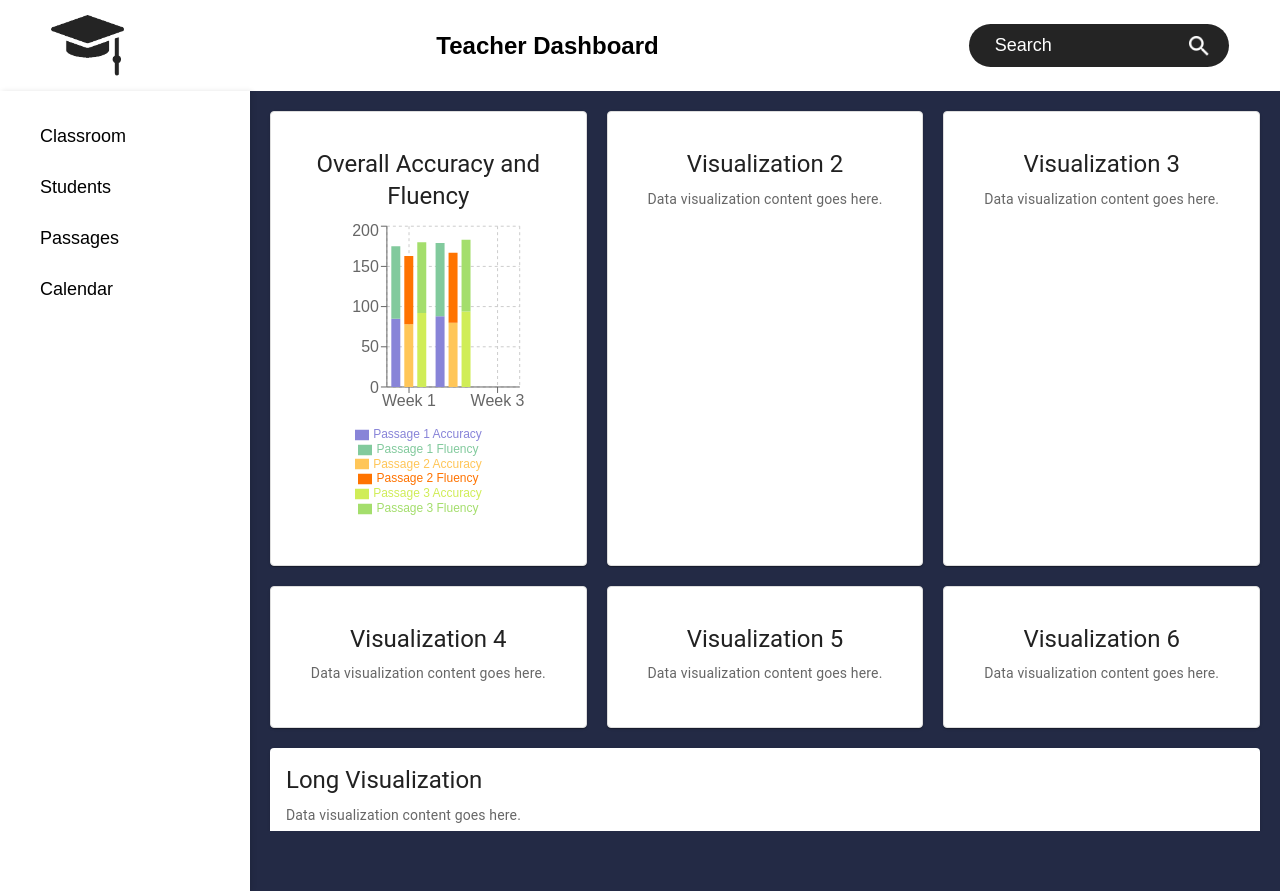
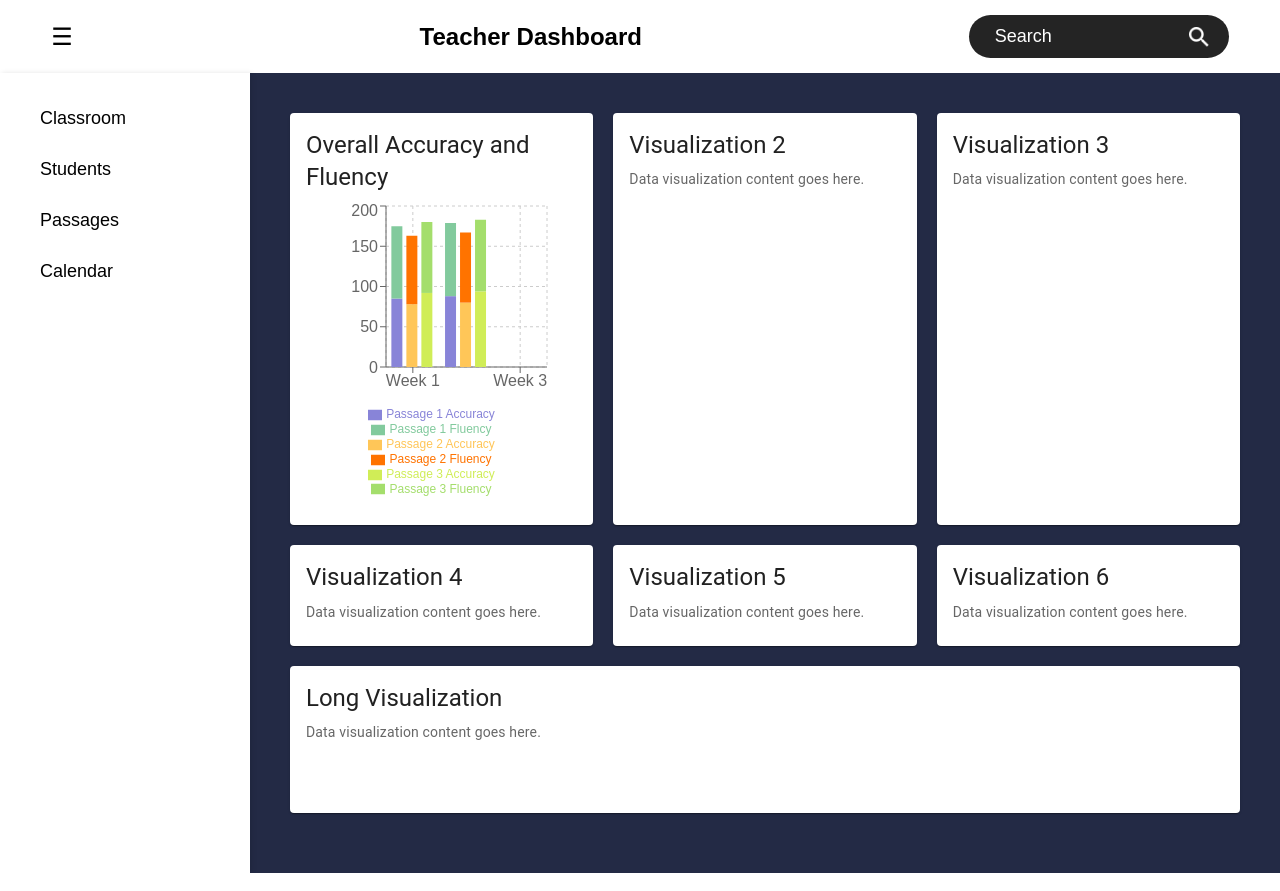
Before and after one commit to Data-Spasm/Visualization-Of-TC-Metrics, a React (Vite) app: page /classroom in a window 1280 px wide. Built offline with nearby package versions, Linux system fonts and the light colour scheme.

Commit message:
- Implemented sidebar toggle functionality and adjust layout styles - Removed logo

```diff
--- a/src/App.css
+++ b/src/App.css
@@ -9,25 +9,14 @@
 }
 
 .sidebar {
-    width: 250px; /* Adjust the width as needed */
+  width: 250px;
 }
 
-  .classroom {
+.content {
   flex: 1;
   padding: 20px;
 }
 
-  .grid-container {
-    display: grid;
-    grid-template-columns: repeat(3, 1fr);
-    gap: 20px;
+.content.full {
+  margin-left: 0;
 }
-
-  .card {
-    background-color: #f9f9f9;
-    border: 1px solid #ddd;
-    border-radius: 8px;
-    padding: 20px;
-    box-shadow: 0 2px 4px rgba(0, 0, 0, 0.1);
-    text-align: center;
-  }
--- a/src/App.jsx
+++ b/src/App.jsx
@@ -1,4 +1,4 @@
-import React from 'react'
+import React, { useState } from 'react'
 import { BrowserRouter as Router, Route, Routes } from 'react-router-dom'
 import Navbar from './components/navbar/navbar'
 import Sidebar from './components/sidebar/sidebar'
@@ -7,21 +7,28 @@ import Students from './views/Student'
 import './App.css'
 
 const App = () => {
+  const [isSidebarVisible, setSidebarVisible] = useState(true)
+
+  const toggleSidebar = () => {
+    setSidebarVisible(!isSidebarVisible)
+  }
+
   return (
     <Router>
       <div className='container'>
-        <Navbar />
+        <Navbar toggleSidebar={toggleSidebar} />
         <div className='main-content'>
-          <Sidebar />
-          <Routes>
-            <Route path="/classroom" element={<Classroom />} />
-            <Route path="/students" element={<Students />} />
-          </Routes>
+          {isSidebarVisible && <Sidebar />}
+          <div className={isSidebarVisible ? 'content' : 'content full'}>
+            <Routes>
+              <Route path="/classroom" element={<Classroom />} />
+              <Route path="/students" element={<Students />} />
+            </Routes>
+          </div>
         </div>
       </div>
     </Router>
   )
 }
 
-
 export default App
--- a/src/components/navbar/navbar.jsx
+++ b/src/components/navbar/navbar.jsx
@@ -3,10 +3,10 @@ import './navbar.css'
 import logo_light from '../../assets/logo-black.png'
 import search_icon_light from '../../assets/search-w.png'
 
-const Navbar = () => {
+const Navbar = ({ toggleSidebar }) => {
   return (
     <div className='navbar'>
-      <img src={logo_light} alt="Light Logo" className='logo' />
+      <button className='toggle-button' onClick={toggleSidebar}>☰</button>
       <div className='header'>
         <h1 className='header-text'>Teacher Dashboard</h1>
       </div>
--- a/src/components/sidebar/sidebar.css
+++ b/src/components/sidebar/sidebar.css
@@ -7,6 +7,7 @@
   align-items: center;
   padding: 20px;
   box-shadow: 2px 0 5px rgba(0, 0, 0, 0.1);
+  transition: transform 0.3s ease;
 }
 
 .sidebar-links {
@@ -34,3 +35,20 @@
 .sidebar-item:hover {
   background: #f0f0f0;
 }
+
+.content {
+  flex: 1;
+  padding: 20px;
+}
+
+.content.full {
+  margin-left: 0;
+}
+
+.toggle-button {
+  background: none;
+  border: none;
+  font-size: 24px;
+  cursor: pointer;
+  margin-right: 20px;
+}
--- a/src/views/Classroom.css
+++ b/src/views/Classroom.css
@@ -1,7 +1,9 @@
 .classroom {
   padding: 20px;
-  height: calc(100vh - 60px); /* Adjust based on the height of your Navbar */
-  overflow-y: auto;
+  height: calc(100vh - 60px); /* adjustable based on the height of our Navbar */
+  overflow-y: hidden;
+  display: flex;
+  flex-direction: column;
 }
 
 .grid-container {
@@ -9,6 +11,7 @@
   grid-template-columns: repeat(3, 1fr);
   gap: 20px;
   margin-bottom: 20px;
+  flex: 1;
 }
 
 .card {
@@ -16,6 +19,7 @@
   flex-direction: column;
   justify-content: space-between;
   height: 100%;
+  flex: 1;
 }
 
 .long-card {
@@ -24,4 +28,17 @@
   justify-content: space-between;
   height: 50%;
   width: 100%;
+  flex: 1;
 }
+
+/* Media query for tablet screens */
+@media (max-width: 768px) {
+  .grid-container {
+    grid-template-columns: repeat(2, 1fr);
+  }
+
+  .card, .long-card {
+    height: auto;
+    flex: 1;
+  }
+}
```
Lines whose indentation alone changed are shown as unchanged.
